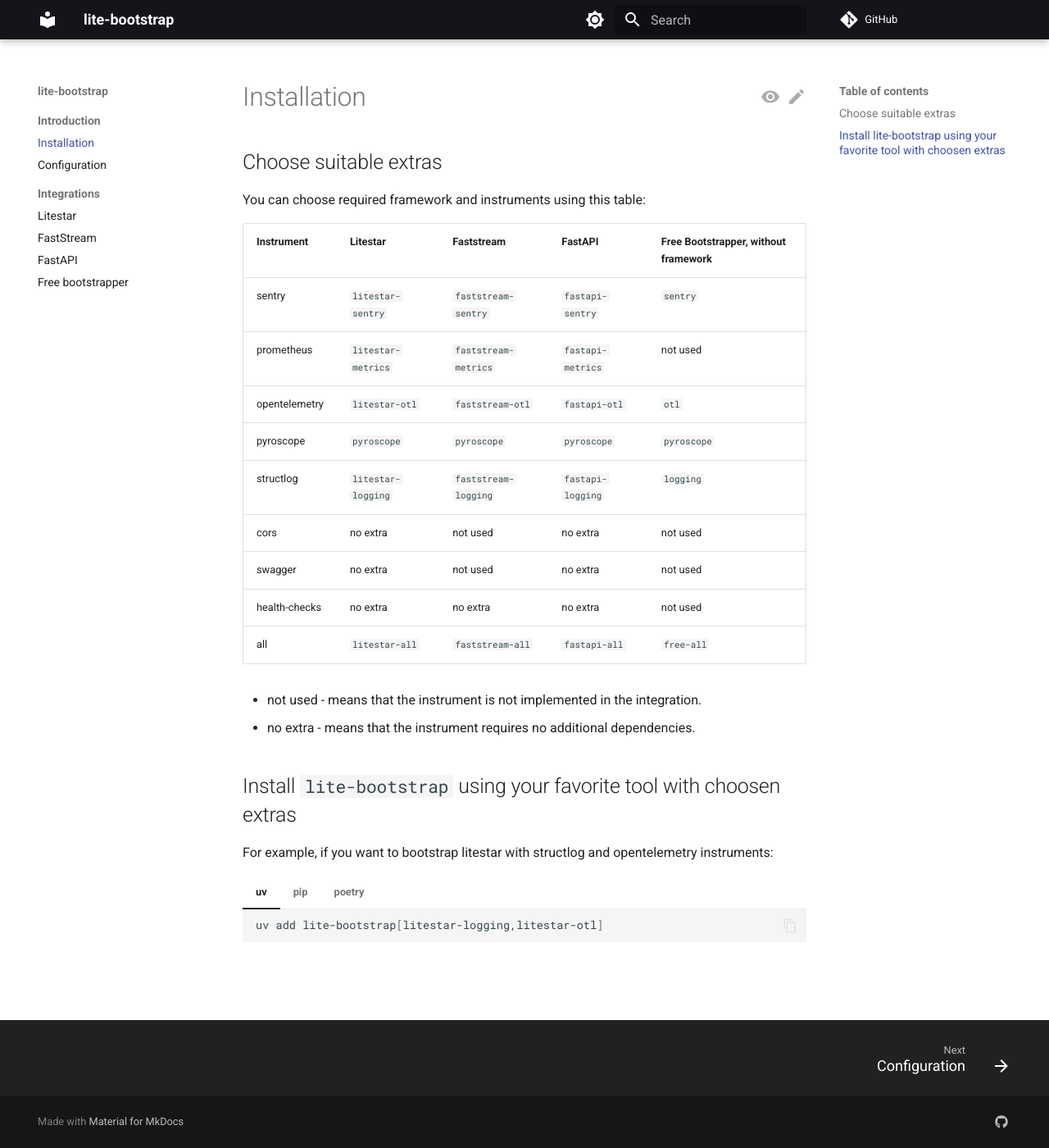
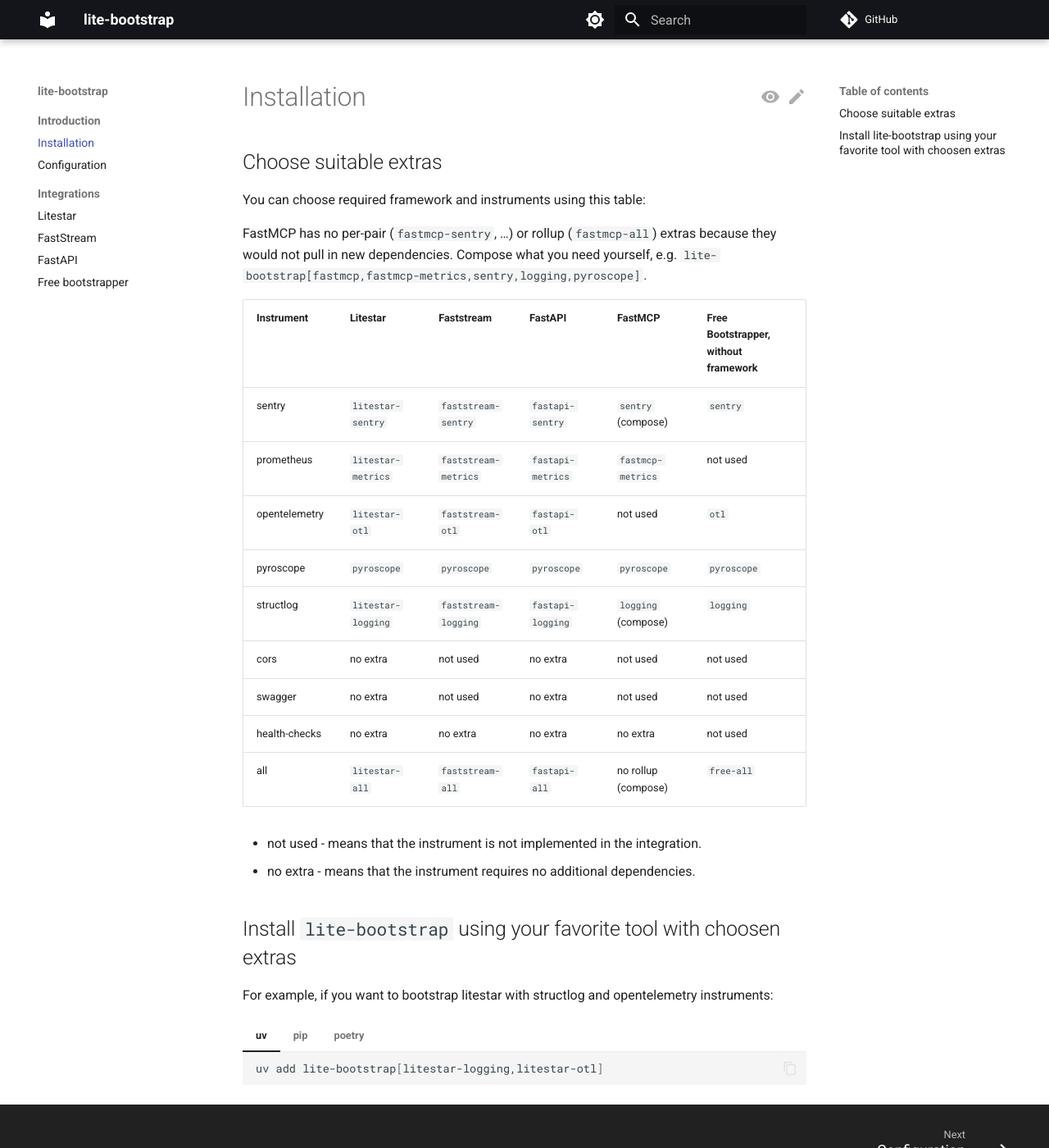
Before and after one commit to modern-python/lite-bootstrap, an MkDocs documentation site: the page built from docs/introduction/installation.md, in a window 1280 px wide and 1400 px high. Shown: the whole window at 82% size. Built offline with MkDocs 1.6.1 and Material for MkDocs 9.7.7, drawn with Linux system fonts in a browser that asks for light colours; comment, search, counter and statistics services are not loaded.

Commit message:
docs: document FastMcpBootstrapper integration

```diff
--- a/docs/introduction/installation.md
+++ b/docs/introduction/installation.md
@@ -4,17 +4,19 @@
 
 You can choose required framework and instruments using this table:
 
-| Instrument    | Litestar           | Faststream           | FastAPI           | Free Bootstrapper, without framework |
-|---------------|--------------------|----------------------|-------------------|--------------------------------------|
-| sentry        | `litestar-sentry`  | `faststream-sentry`  | `fastapi-sentry`  | `sentry`                             |
-| prometheus    | `litestar-metrics` | `faststream-metrics` | `fastapi-metrics` | not used                             |
-| opentelemetry | `litestar-otl`     | `faststream-otl`     | `fastapi-otl`     | `otl`                                |
-| pyroscope     | `pyroscope`        | `pyroscope`          | `pyroscope`       | `pyroscope`                          |
-| structlog     | `litestar-logging` | `faststream-logging` | `fastapi-logging` | `logging`                            |
-| cors          | no extra           | not used             | no extra          | not used                             |
-| swagger       | no extra           | not used             | no extra          | not used                             |
-| health-checks | no extra           | no extra             | no extra          | not used                             |
-| all           | `litestar-all`     | `faststream-all`     | `fastapi-all`     | `free-all`                           |
+FastMCP has no per-pair (`fastmcp-sentry`, …) or rollup (`fastmcp-all`) extras because they would not pull in new dependencies. Compose what you need yourself, e.g. `lite-bootstrap[fastmcp,fastmcp-metrics,sentry,logging,pyroscope]`.
+
+| Instrument    | Litestar           | Faststream           | FastAPI           | FastMCP             | Free Bootstrapper, without framework |
+|---------------|--------------------|----------------------|-------------------|---------------------|--------------------------------------|
+| sentry        | `litestar-sentry`  | `faststream-sentry`  | `fastapi-sentry`  | `sentry` (compose)  | `sentry`                             |
+| prometheus    | `litestar-metrics` | `faststream-metrics` | `fastapi-metrics` | `fastmcp-metrics`   | not used                             |
+| opentelemetry | `litestar-otl`     | `faststream-otl`     | `fastapi-otl`     | not used            | `otl`                                |
+| pyroscope     | `pyroscope`        | `pyroscope`          | `pyroscope`       | `pyroscope`         | `pyroscope`                          |
+| structlog     | `litestar-logging` | `faststream-logging` | `fastapi-logging` | `logging` (compose) | `logging`                            |
+| cors          | no extra           | not used             | no extra          | not used            | not used                             |
+| swagger       | no extra           | not used             | no extra          | not used            | not used                             |
+| health-checks | no extra           | no extra             | no extra          | no extra            | not used                             |
+| all           | `litestar-all`     | `faststream-all`     | `fastapi-all`     | no rollup (compose) | `free-all`                           |
 
 * not used - means that the instrument is not implemented in the integration.
 * no extra - means that the instrument requires no additional dependencies.
```
Also changed, not shown: CLAUDE.md (+1 -0 lines), README.md (+1 -0 lines), docs/index.md (+1 -0 lines), docs/integrations/fastmcp.md (added, +84 -0 lines).
